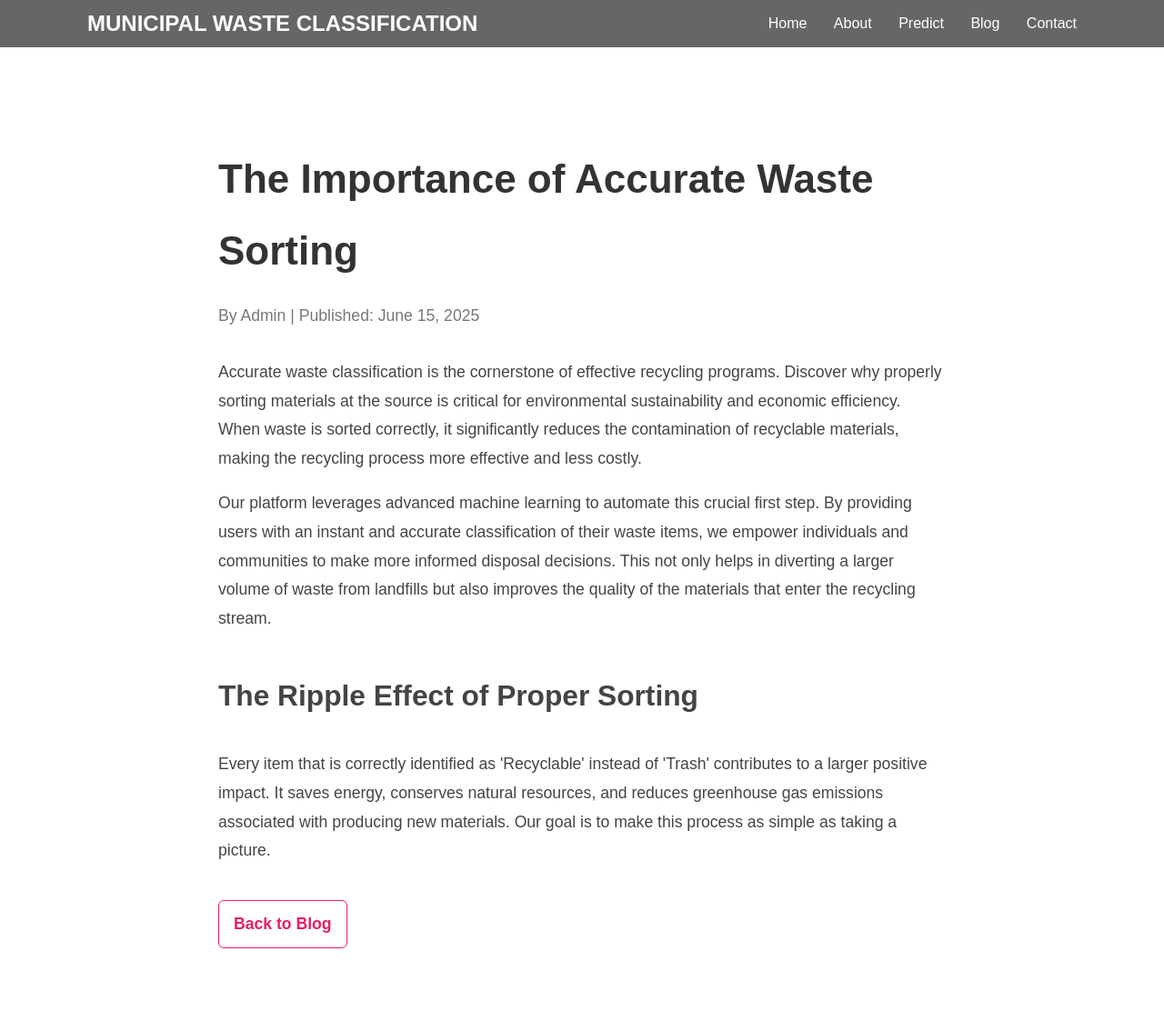
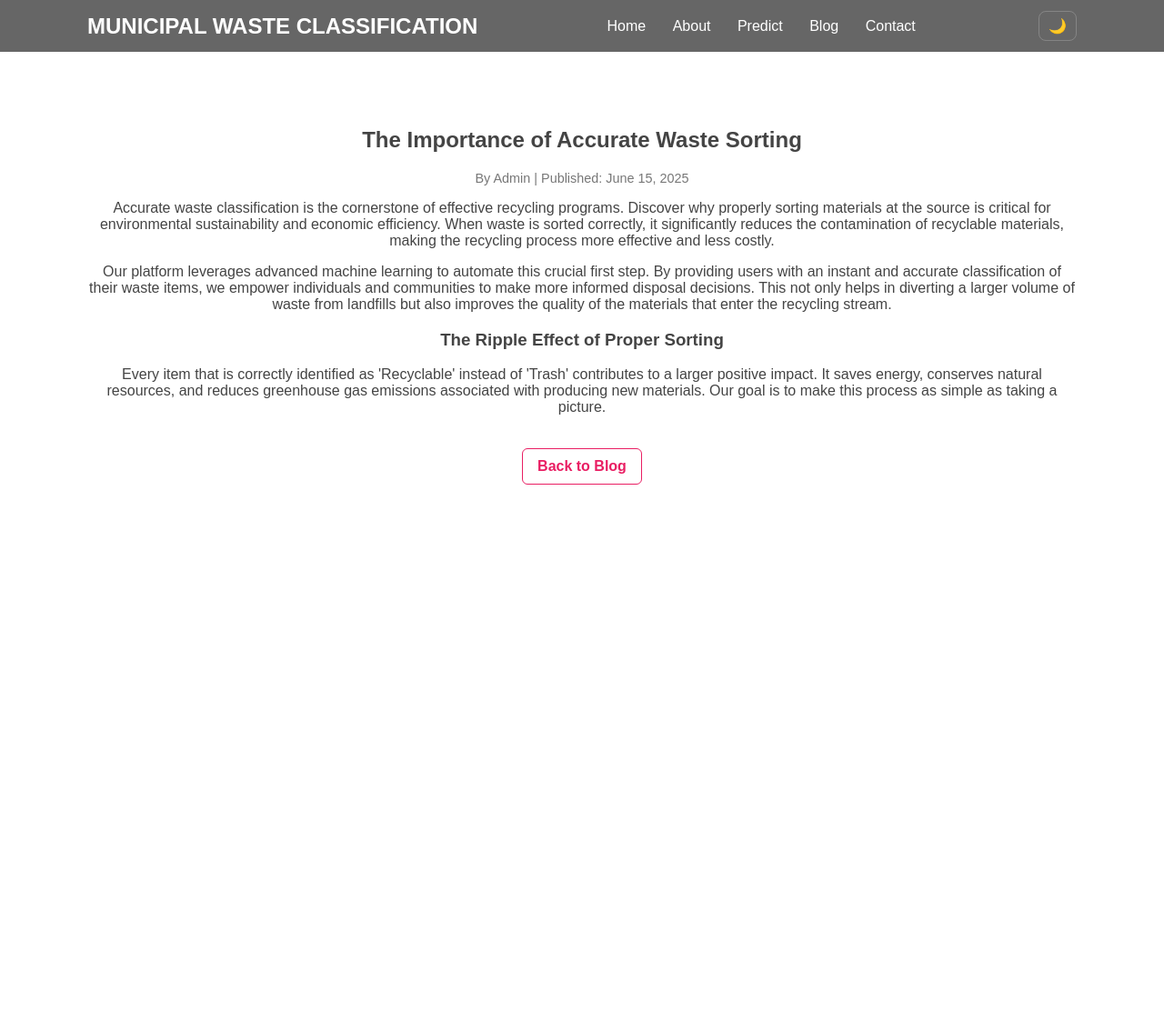
Before and after one commit to Rajeswaril4/cleanTech_Transforming-_Waste-_Management-_with-_Transfer-_Learning, a Flask app: page /blog-single in a window 1280 px wide. Shown: the whole page at 91% size. After the commit the page ends 533 px from the top, so only its background shows below. Run offline with Flask 3, Linux system fonts and the light colour scheme.

Commit message:
Update blog-single.html for dynamic URL handling

```diff
--- a/w_flask/templates/blog-single.html
+++ b/w_flask/templates/blog-single.html
@@ -4,7 +4,7 @@
     <meta charset="UTF-8">
     <meta name="viewport" content="width=device-width, initial-scale=1.0">
     <title>Blog Post - Municipal Waste Classification</title>
-    <link rel="stylesheet" href="../static/assets/style.css">
+    <link rel="stylesheet" href="{{ url_for('static', filename='assets/style.css') }}">
 </head>
 <body>
 
@@ -13,13 +13,17 @@
             <h1 class="logo">MUNICIPAL WASTE CLASSIFICATION</h1>
             <nav>
                 <ul>
-                    <li><a href="/#home">Home</a></li>
-                    <li><a href="/#about">About</a></li>
-                    <li><a href="/#predict">Predict</a></li>
-                    <li><a href="/blog">Blog</a></li>
-                    <li><a href="/#contact">Contact</a></li>
+                    <li><a href="{{ url_for('home') }}">Home</a></li>
+                    <li><a href="{{ url_for('home') }}#about">About</a></li>
+                    <li><a href="{{ url_for('home') }}#predict">Predict</a></li>
+                    <li><a href="{{ url_for('blog') }}">Blog</a></li>
+                    <li><a href="{{ url_for('home') }}#contact">Contact</a></li>
                 </ul>
            </nav>
+
+           <div>
+                <button id="theme-toggle" aria-label="Toggle theme">🌙</button>
+           </div>
         </div>
     </header>
 
@@ -37,36 +41,12 @@
                     <h3>The Ripple Effect of Proper Sorting</h3>
                     <p>Every item that is correctly identified as 'Recyclable' instead of 'Trash' contributes to a larger positive impact. It saves energy, conserves natural resources, and reduces greenhouse gas emissions associated with producing new materials. Our goal is to make this process as simple as taking a picture.</p>
 
-                    <a href="/blog" class="btn-learn-more" style="margin-top: 20px;">Back to Blog</a>
+                    <a href="{{ url_for('blog') }}" class="btn-learn-more" style="margin-top: 20px;">Back to Blog</a>
                 </article>
             </div>
         </section>
     </main>
 
-    <style>
-        .blog-post-full {
-            max-width: 800px;
-            margin: 0 auto;
-            text-align: left;
-            line-height: 1.8;
-            font-size: 1.1em;
-        }
-        .blog-post-full h2 {
-            font-size: 2.5em;
-            color: #333;
-            margin-bottom: 10px;
-        }
-        .post-meta {
-            font-size: 1em;
-            color: #777;
-            margin-bottom: 30px;
-        }
-        .blog-post-full h3 {
-             font-size: 1.8em;
-             color: #444;
-             margin-top: 40px;
-        }
-    </style>
-
+    <script src="{{ url_for('static', filename='assets/script.js') }}"></script>
 </body>
 </html>
```
